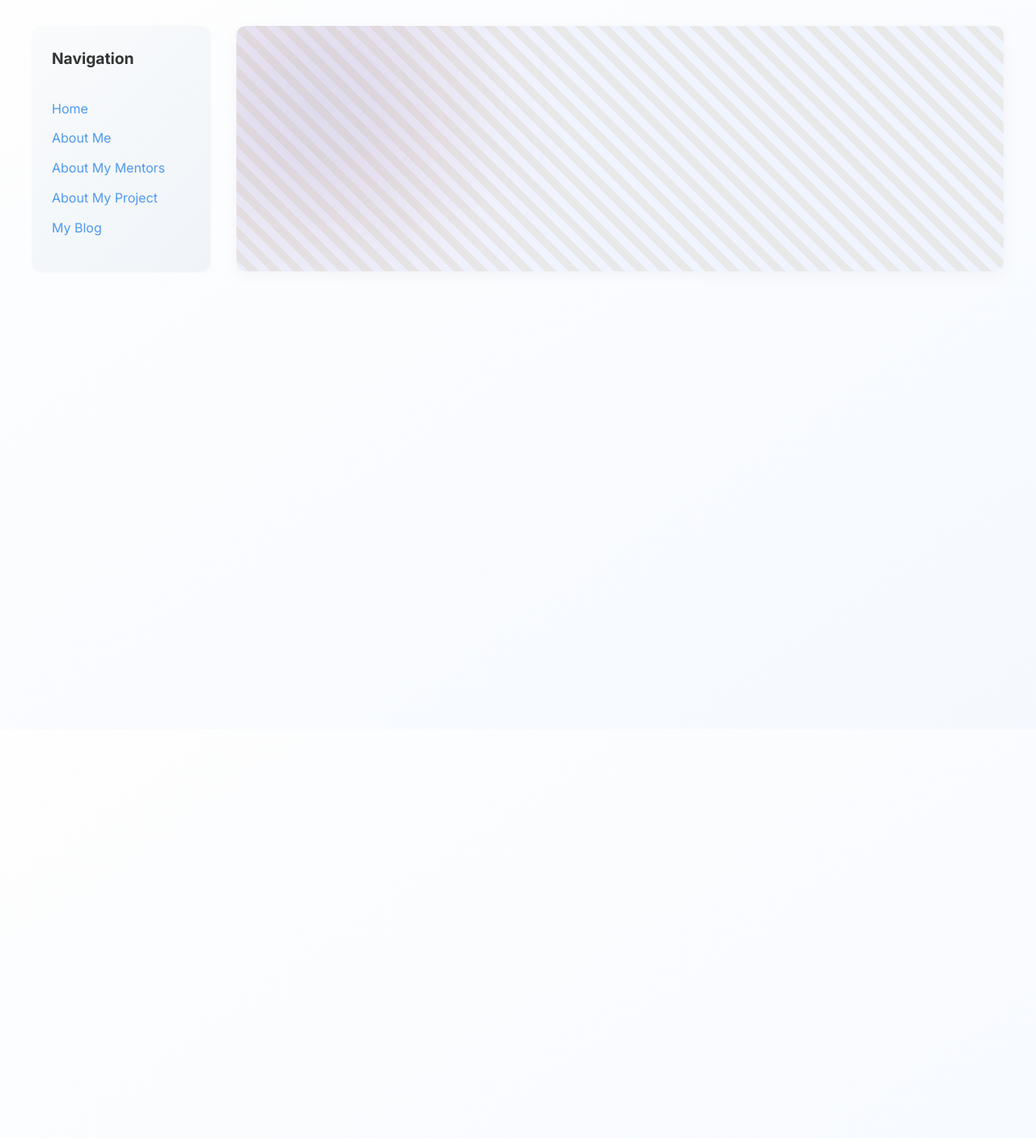
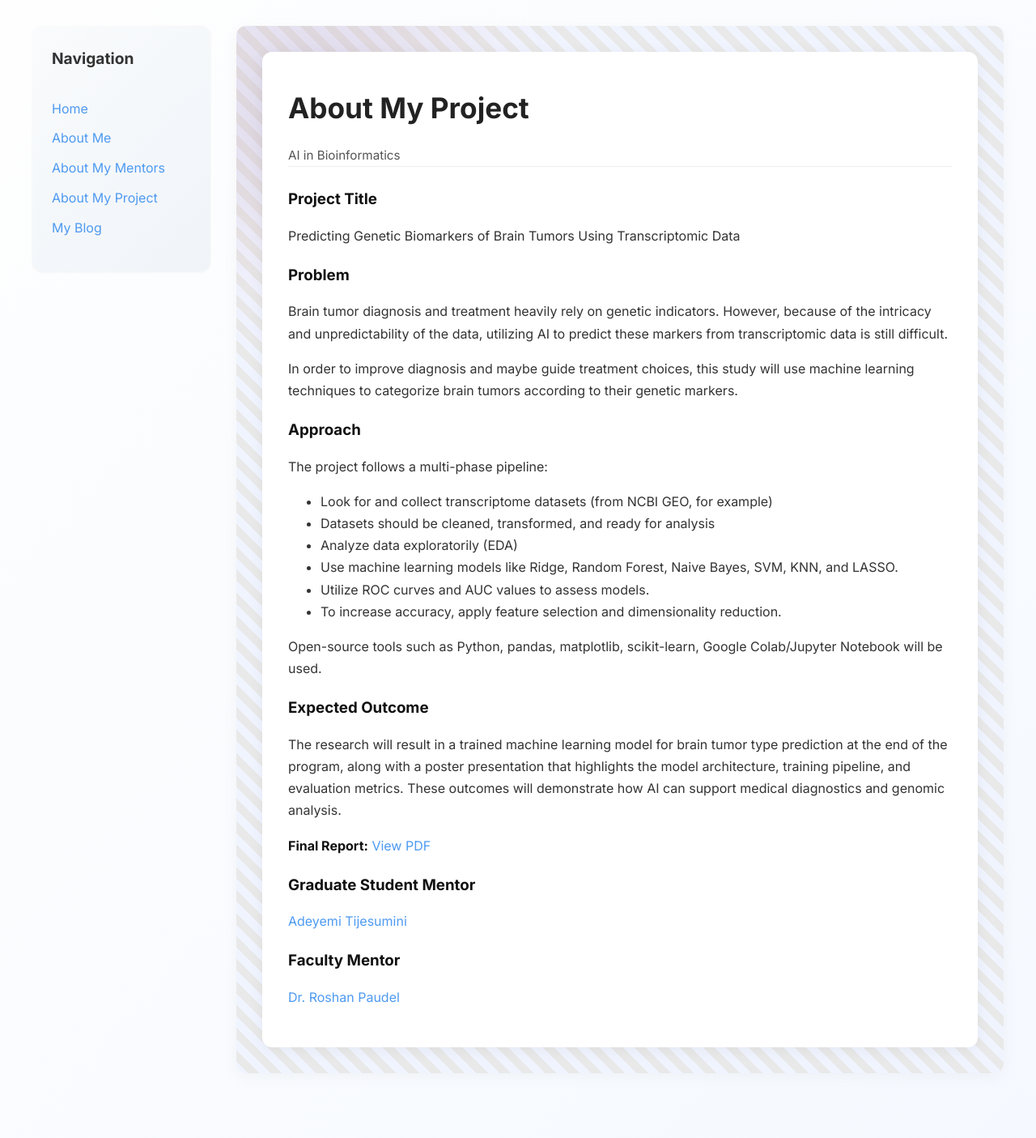
Before and after one commit to Ato-2025/Ato-2025.github.io, a Jekyll site: the page built from pages/about-my-project.md, in a window 1280 px wide. Shown: the whole page at 81% size. Built offline with Jekyll 4.4.1, drawn with Linux system fonts in a browser that asks for light colours; our own code applies the rules of GitHub Pages for plain Markdown files; before the commit the page ends 900 px from its top, so only the background shows below that.

Commit message:
Update about-my-project.md

```diff
--- a/pages/about-my-project.md
+++ b/pages/about-my-project.md
@@ -30,7 +30,7 @@ outcome: >
   architecture, training pipeline, and evaluation metrics. These outcomes will demonstrate
   how AI can support medical diagnostics and genomic analysis.
 
-final_report_url: : https://bit.ly/submit-projectplan2025
+final_report_url: https://bit.ly/submit-projectplan2025
 
 
 grad_mentor:
```
